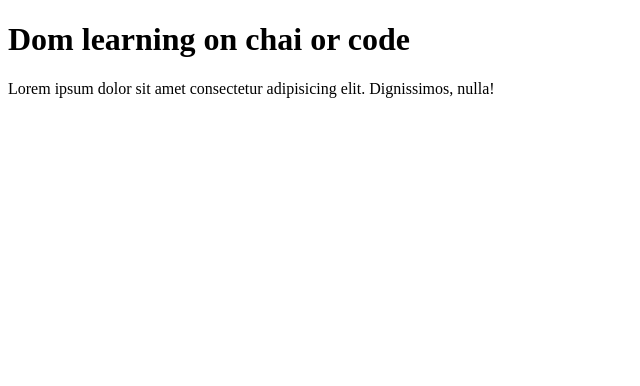
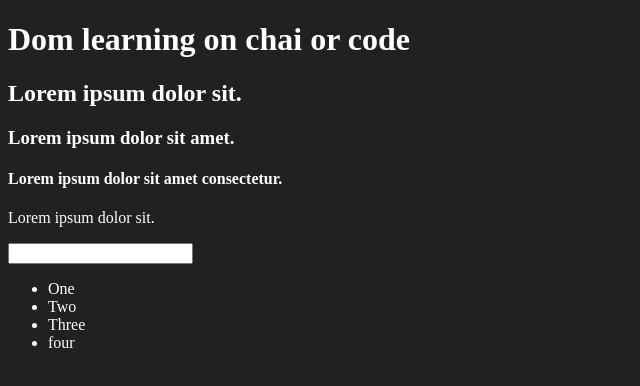
Before and after one commit to Shailendr-verma/Learning-JS, a plain HTML site: page 06_Dom/one.html in a window 1280 px wide. Shown: the whole page, without its empty margins (0-640 px from the left). Drawn offline with Linux system fonts and the light colour scheme.

Commit message:
commit change done

```diff
--- a/06_Dom/one.html
+++ b/06_Dom/one.html
@@ -1,16 +1,40 @@
 <!DOCTYPE html>
 <html lang="en">
+
 <head>
     <meta charset="UTF-8">
 
     <title>Dom learning</title>
+    <style>
+        .bg-black {
+            background-color: #212121;
+            color: #fff;
+        }
+    </style>
 </head>
-<body>
-    <div class="bg-black">
-        <h1 class="heading">
-            Dom learning on chai or code
-        </h1>
-        <p>Lorem ipsum dolor sit amet consectetur adipisicing elit. Dignissimos, nulla!</p>
+
+<body class="bg-black">
+    <div >
+        <h1 id="title" class="heading" >Dom learning on chai or code  <span style="display: none">hello this is span</span> </h1>
+
+        <h2>Lorem ipsum dolor sit.</h2>
+        <h3>Lorem ipsum dolor sit amet.</h3>
+        <h4>Lorem ipsum dolor sit amet consectetur.</h4>
+        <p>Lorem ipsum dolor sit.</p>
+        <input type="password" name="" id="">
+
+    <ul>
+        <li class="list-item" >One</li>
+        <li class="list-item">Two</li>
+        <li class="list-item">Three</li>
+        <li class="list-item">four</li>
+    </ul>
     </div>
 </body>
+
 </html>
+
+
+<!-- innertext -: only shoe text in them  -->
+<!-- innerContext :- show all content in then except hidden or apply o none property on them  -->
+ <!-- innerHTML -:   this give all element or with alll html text inside them  -->
```
